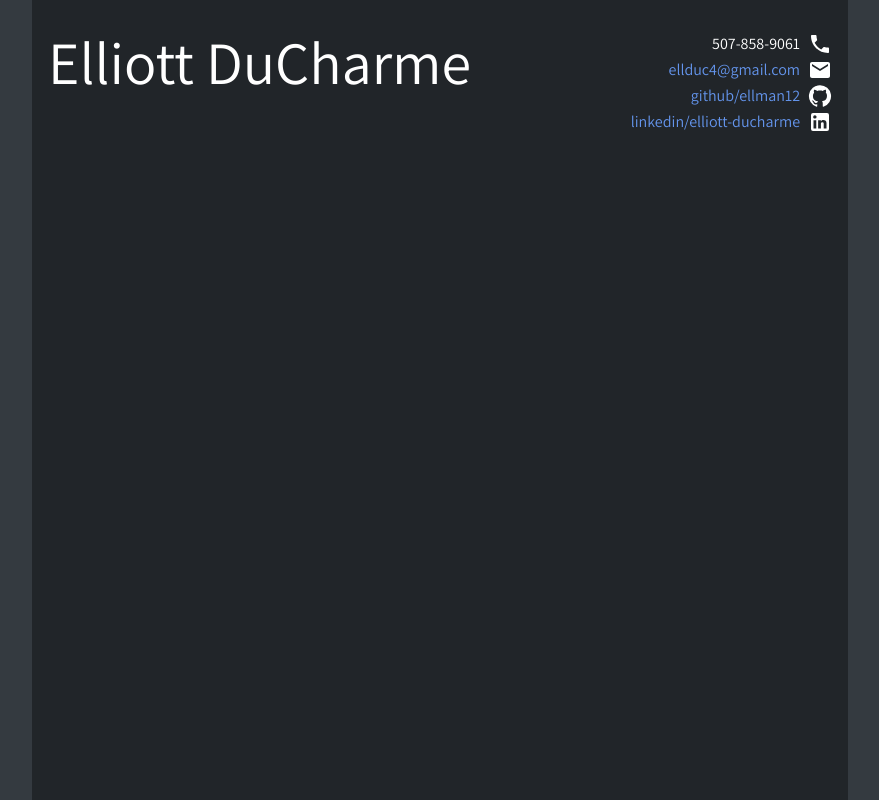
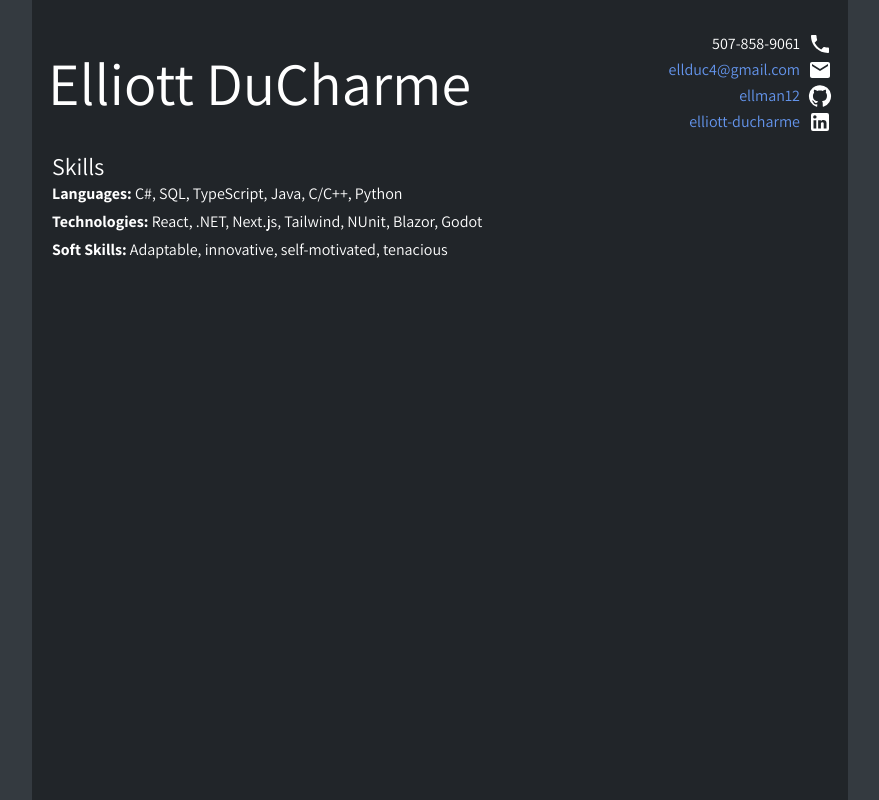
Before and after one commit to ellman12/Portfolio-New, a React (Vite) app: page /Portfolio/Resume in a window 1280 px wide. Shown: the top 800 px of the page, without its empty margins (200-1079 px from the left). Built offline with nearby package versions, Linux system fonts and the light colour scheme.

Commit message:
Add Skills section

```diff
--- a/src/Pages/Resume/Resume.tsx
+++ b/src/Pages/Resume/Resume.tsx
@@ -1,4 +1,5 @@
 import TopSection from "./components/Sections/TopSection.tsx";
+import SkillsSection from "./components/Sections/SkillsSection.tsx";
 
 
 export default function Resume() {
@@ -6,5 +7,6 @@ export default function Resume() {
         <title>Elliott DuCharme Resume</title>
 
         <TopSection/>
+        <SkillsSection/>
     </div>);
 }
--- /dev/null
+++ b/src/Pages/Resume/Section.tsx
@@ -0,0 +1,19 @@
+import {FC, ReactNode} from "react";
+import H2 from "./components/H2.tsx";
+
+interface Props {
+    title: string;
+    children: ReactNode;
+}
+
+const Section: FC<Props> = ({title, children}) => {
+    return (
+        <section id={title.toLowerCase().replace(" ", "-")} className="px-1 pt-4 pb-8 flex flex-col">
+            <H2>{title}</H2>
+
+            {children}
+        </section>
+    );
+};
+
+export default Section;
--- /dev/null
+++ b/src/Pages/Resume/components/H2.tsx
@@ -0,0 +1,9 @@
+import {FC, ReactNode} from "react";
+
+interface Props {
+    children: ReactNode;
+}
+
+const H2: FC<Props> = ({children}) => <h2 className="text-2xl">{children}</h2>
+
+export default H2;
--- /dev/null
+++ b/src/Pages/Resume/components/Sections/SkillsSection.tsx
@@ -0,0 +1,21 @@
+import Section from "../../Section.tsx";
+
+export default function SkillsSection() {
+    return (
+        <Section title="Skills">
+            <div className="flex flex-col gap-1">
+                <p>
+                    <b>Languages:</b> C#, SQL, TypeScript, Java, C/C++, Python
+                </p>
+
+                <p>
+                    <b>Technologies:</b> React, .NET, Next.js, Tailwind, NUnit, Blazor, Godot
+                </p>
+
+                <p>
+                    <b>Soft Skills:</b> Adaptable, innovative, self-motivated, tenacious
+                </p>
+            </div>
+        </Section>
+    );
+}
--- a/src/Pages/Resume/components/Sections/TopSection.tsx
+++ b/src/Pages/Resume/components/Sections/TopSection.tsx
@@ -7,7 +7,7 @@ import LocalPhoneIcon from '@mui/icons-material/LocalPhone';
 
 export default function TopSection() {
     return (
-        <div className="flex flex-row justify-between">
+        <div className="flex flex-row items-center justify-between">
             <div className="flex flex-col">
                 <Title/>
             </div>
@@ -19,8 +19,8 @@ export default function TopSection() {
                 </div>
 
                 <LinkWithIcon href="mailto:ellduc4@gmail.com" icon={<EmailIcon/>}>ellduc4@gmail.com</LinkWithIcon>
-                <LinkWithIcon href="http://github.com/ellman12" icon={<GitHubIcon/>}>github/ellman12</LinkWithIcon>
-                <LinkWithIcon href="http://linkedin.com/in/elliott-ducharme" icon={<LinkedInIcon/>}>linkedin/elliott-ducharme</LinkWithIcon>
+                <LinkWithIcon href="http://github.com/ellman12" icon={<GitHubIcon/>}>ellman12</LinkWithIcon>
+                <LinkWithIcon href="http://linkedin.com/in/elliott-ducharme" icon={<LinkedInIcon/>}>elliott-ducharme</LinkWithIcon>
             </div>
         </div>
     );
```
Also changed, not shown: src/Pages/Resume/components/H3.tsx (added, +10 -0 lines).
